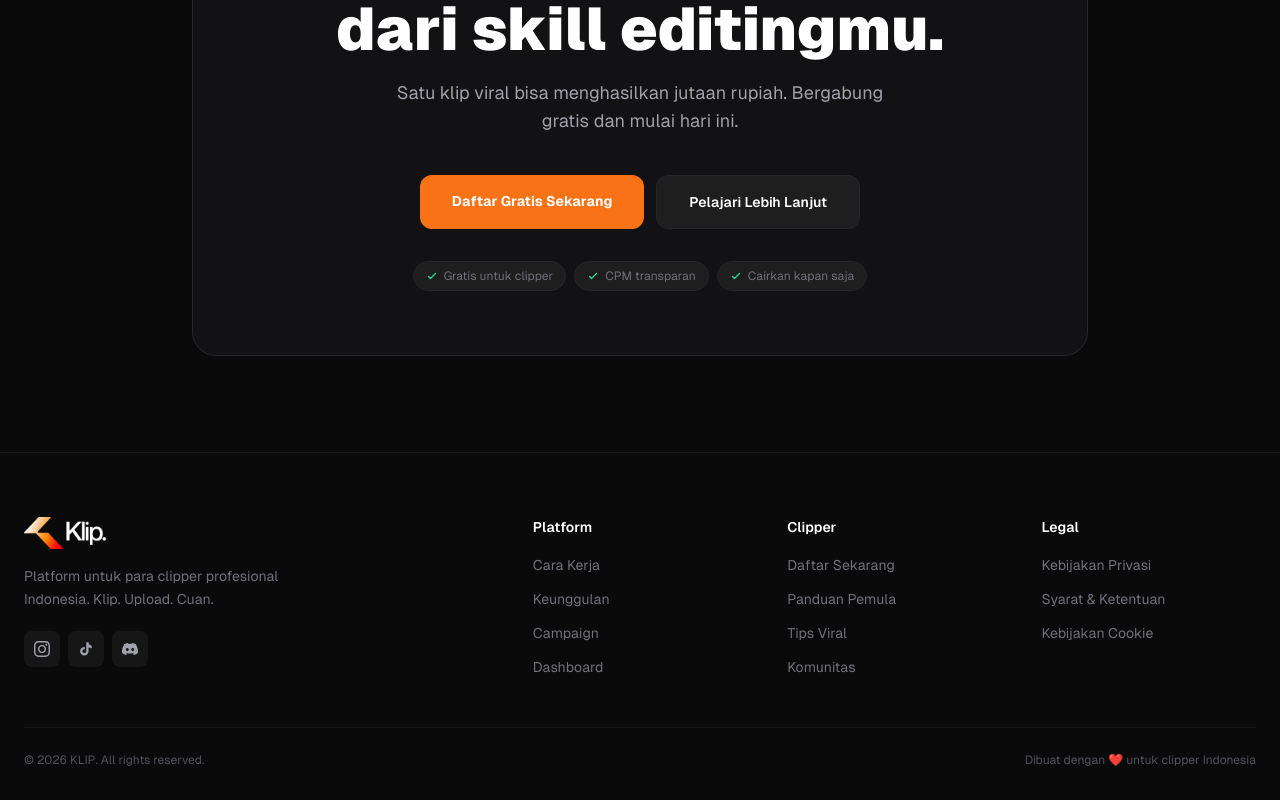
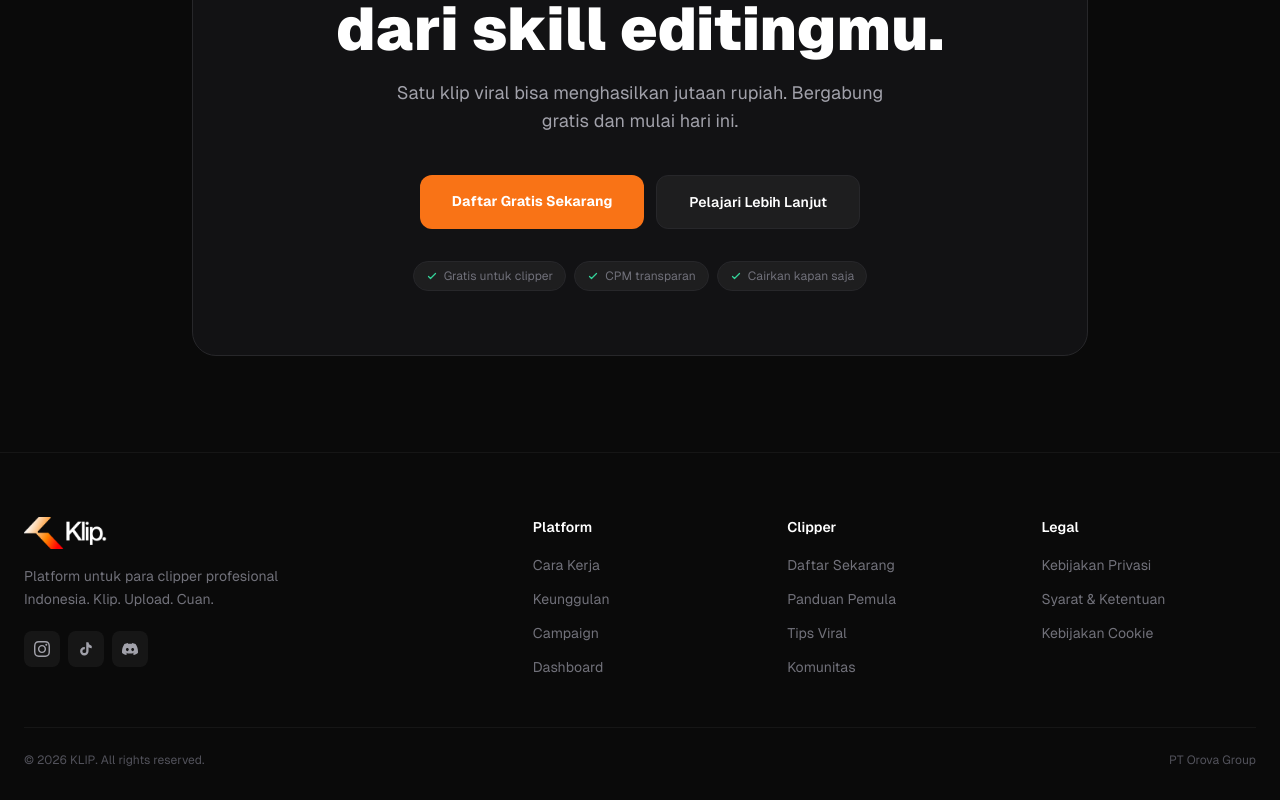
Before and after one commit to TWS-Official/klip, a Next.js app: page / in a window 1280 px wide. Shown: the part 4058-4858 px from the top of the page. Built offline with nearby package versions, Linux system fonts and the light colour scheme.

Commit message:
Update Footer.tsx

```diff
--- a/src/components/Footer.tsx
+++ b/src/components/Footer.tsx
@@ -89,7 +89,7 @@ export default function Footer() {
             &copy; 2026 KLIP. All rights reserved.
           </p>
           <p className="text-zinc-600 text-xs">
-            Dibuat dengan ❤️ untuk clipper Indonesia
+            PT Orova Group
           </p>
         </div>
       </div>
```
